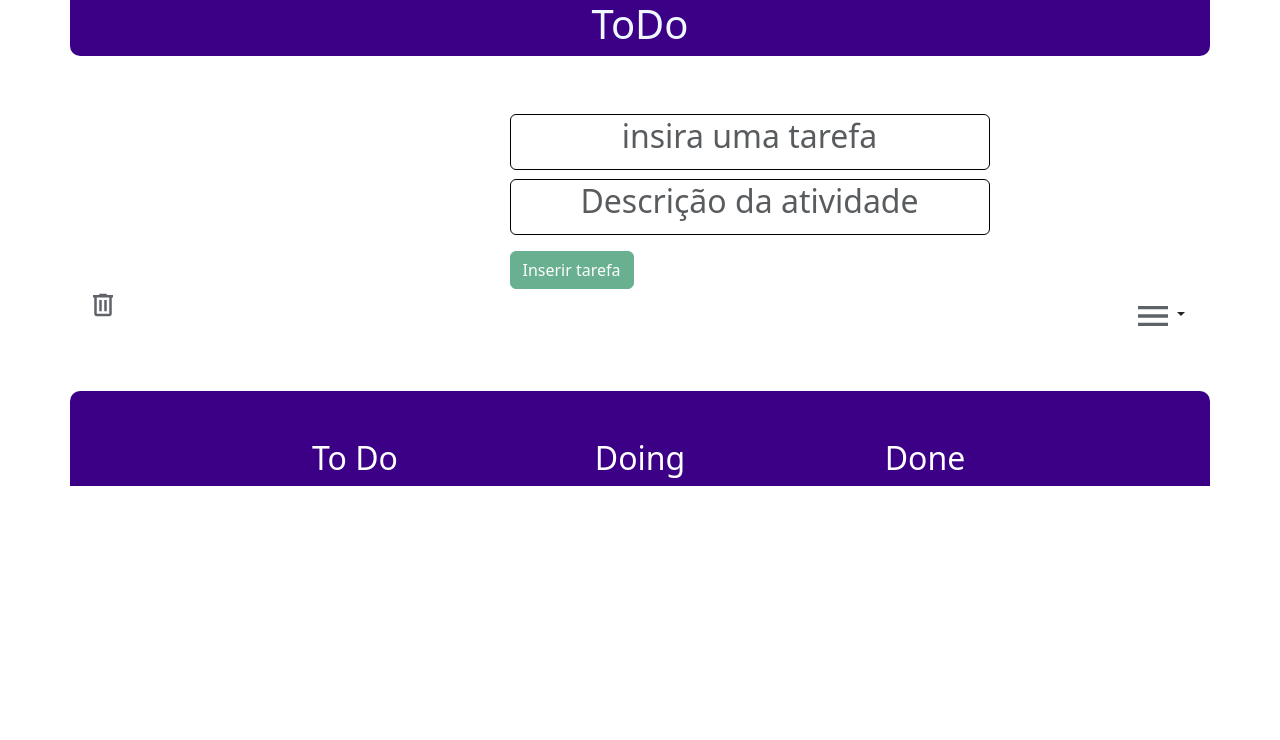
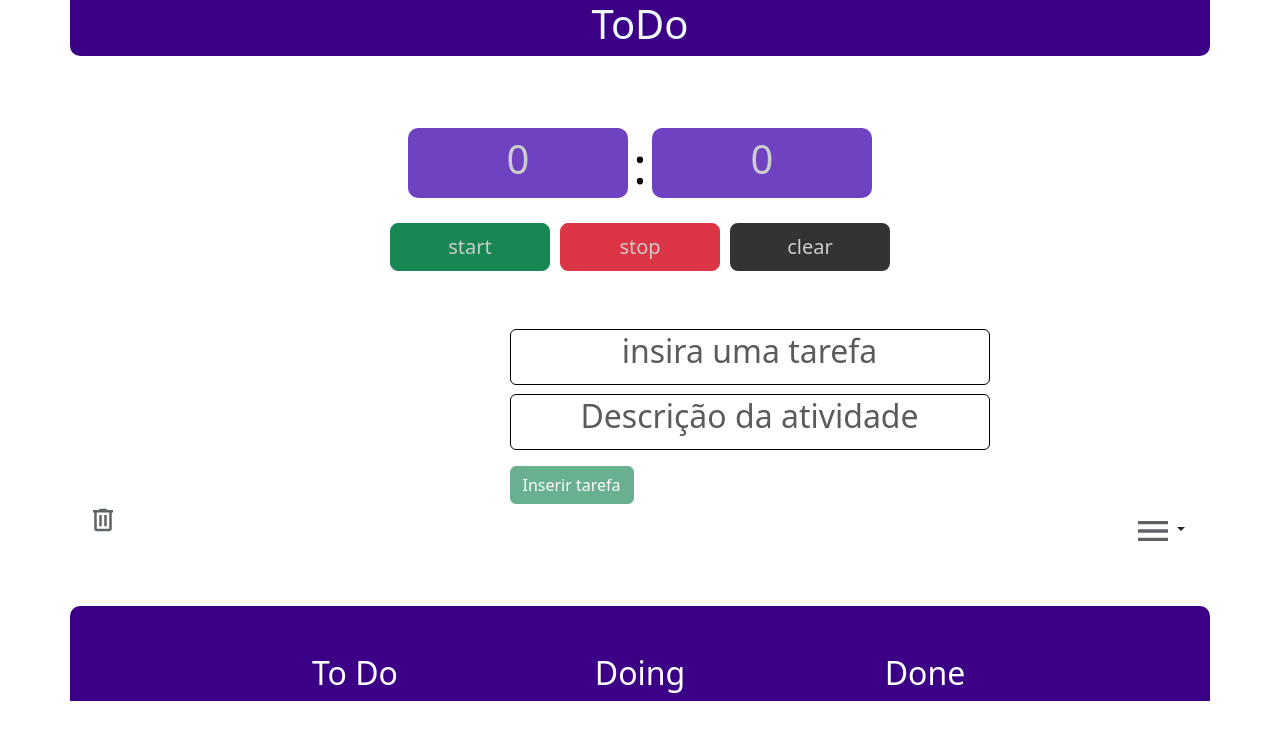
Before and after one commit to Gitgabrielhub/ToDo, an Angular app: page /todo in a window 1280 px wide. Shown: the top 740 px of the page. Built offline with nearby package versions, Linux system fonts and the light colour scheme.

Commit message:
alterações

```diff
--- a/src/app/componentes/timer/timer.component.css
+++ b/src/app/componentes/timer/timer.component.css
@@ -1,6 +1,9 @@
-
-  p {
+  p, h4 {
     text-align: center;
+  }
+  h4{
+    display: flex;
+    justify-content: center;
   }
   .flip-clock-wrapper{
     max-width: 460px;
@@ -62,6 +65,7 @@
     color: #CCCCCC;
     font-size: 50px;
     text-align: center;
+    align-content: center;
   }
   #statsPoints {
     display: flex;
--- a/src/app/componentes/timer/timer.component.html
+++ b/src/app/componentes/timer/timer.component.html
@@ -6,12 +6,13 @@
     </div>
     <div class="row" id="statRow">
       <div class="col-5" id="stats">
-        <h4>{{time}}</h4>
+        <h1>{{ minutes }}</h1>
       </div>
       <div  id="statsPoints">
         <div id="pontos">:</div>
       </div>
       <div class="col-5" id="stats">
+        <h1>{{seconds}}</h1>
 
       </div>
     </div>
@@ -19,7 +20,7 @@
       <div class="row" id="btns">
         <button (click)="start()" class="btn btn-success btn-lg" id="start">start</button>
         <button (click)="pause()" class="btn btn-danger btn-lg" id="stop">stop</button>
-        <button class="btn btn-default btn-lg" id="clear">clear</button>
+        <button (click)="clear()" class="btn btn-default btn-lg" id="clear">clear</button>
       </div>
     </div>
 
--- a/src/app/componentes/timer/timer.component.ts
+++ b/src/app/componentes/timer/timer.component.ts
@@ -8,27 +8,39 @@ import { interval,Subscription } from 'rxjs';
   styleUrls: ['./timer.component.css']
 })
 export class TimerComponent implements OnInit {
-    public time:number = 0;
-    public minutes = 0;
+    public seconds:number = 0;
+    public minutes:any = 0;
     private subscription!: Subscription;
     public runningTime: boolean = false;
 
     start(){
       if(!this.runningTime){
-        const timer = interval(10);
+        const timer = interval(1000);
         this.subscription = timer.subscribe(()=>{
-          this.time++;
+          this.converterSegundoParaMin()
+          this.seconds++;
         })
-        //this.runningTime = true;
+        this.runningTime = true;
       }
     }
+    async converterSegundoParaMin(){
+      if(this.seconds === 60){
+        const min = interval(60000);
+
+        this.subscription = min.subscribe(()=>{
+          this.minutes++;
+        })
+      }
+
+    }
     pause(){
-      this.subscription? this.subscription.unsubscribe():this.runningTime = false;
+      this.subscription? this.subscription.unsubscribe():
+      this.runningTime = false;
     }
 
     clear(){
       this.pause();
-      this.time = 0;
+      this.seconds = 0;
     }
 
   constructor() { }
--- a/src/app/componentes/todo/todo.component.html
+++ b/src/app/componentes/todo/todo.component.html
@@ -5,6 +5,9 @@
             <h1 class="text-center">ToDo</h1>
         </div>
     </div>
+</div>
+<div class="container mt-5">
+  <app-timer></app-timer>
 </div>
 <!-- form -->
 <div class="container mt-5">
```
Also changed, not shown: src/app/app.component.html (line endings or trailing spaces).
